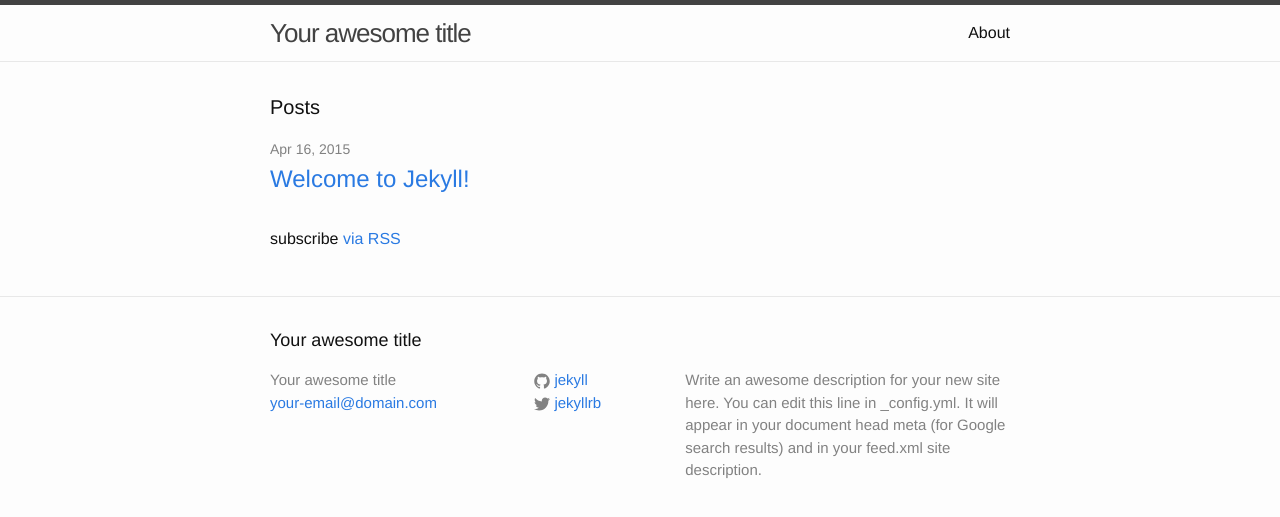
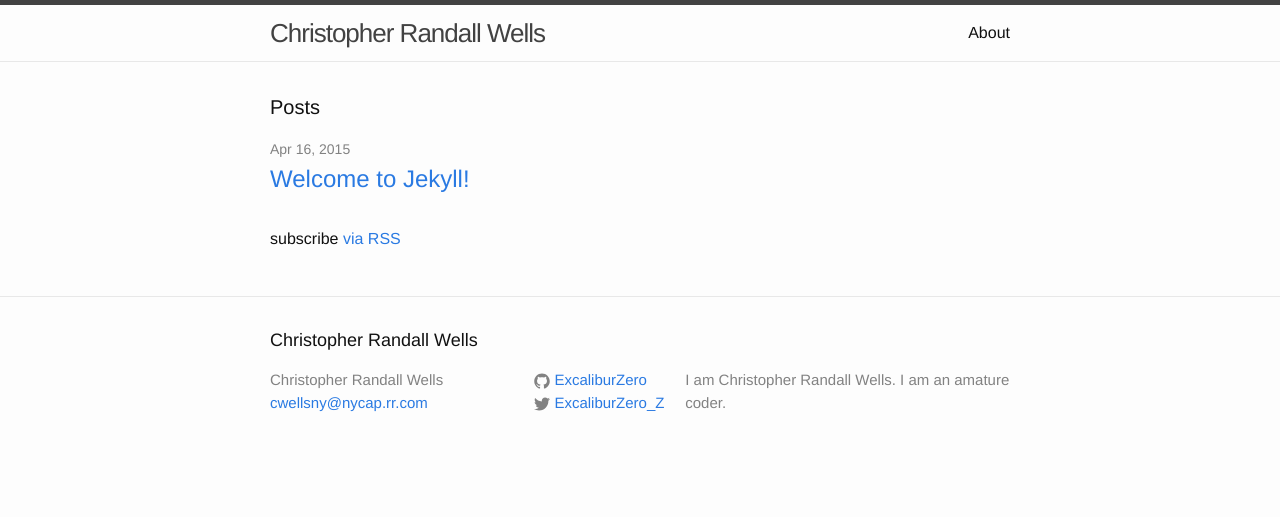
Before and after one commit to ExcaliburZero/christopher-randall-wells.divshot.io, a Jekyll site: the page built from index.html, in a window 1280 px wide. Shown: the top 517 px of the page. Built offline with Jekyll 4.4.1, drawn with Linux system fonts in a browser that asks for light colours.

Commit message:
Added info to Jekyll config file
Added much information to the Jekyll configuration file.

```diff
--- a/_config.yml
+++ b/_config.yml
@@ -1,14 +1,11 @@
 # Site settings
-title: Your awesome title
-email: your-email@domain.com
-description: > # this means to ignore newlines until "baseurl:"
-  Write an awesome description for your new site here. You can edit this
-  line in _config.yml. It will appear in your document head meta (for
-  Google search results) and in your feed.xml site description.
+title: Christopher Randall Wells
+email: cwellsny@nycap.rr.com
+description: "I am Christopher Randall Wells. I am an amature coder."
 baseurl: "" # the subpath of your site, e.g. /blog/
-url: "http://yourdomain.com" # the base hostname & protocol for your site
-twitter_username: jekyllrb
-github_username:  jekyll
+url: "http://christopher-randall-wells.divshot.io" # the base hostname & protocol for your site
+twitter_username: ExcaliburZero_Z
+github_username:  ExcaliburZero
 
 # Build settings
 markdown: kramdown
```
